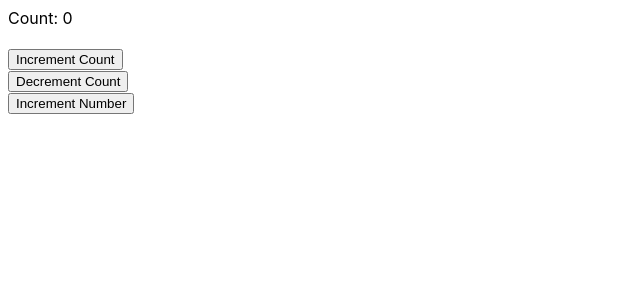
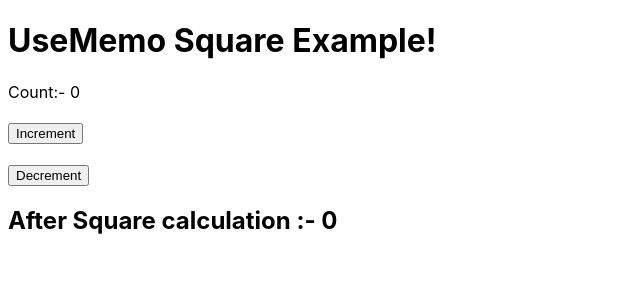
Before and after one commit to raghavendramj/NS_Rosalind_MERN, a React (Create React App) app in the folder ReactJS/newton-react-app/: page / in a window 1280 px wide. Shown: the top 300 px of the page, without its empty margins (0-640 px from the left). Built offline with nearby package versions, Linux system fonts and the light colour scheme.

Commit message:
Usememo example

```diff
--- a/ReactJS/newton-react-app/src/App.js
+++ b/ReactJS/newton-react-app/src/App.js
@@ -1,7 +1,7 @@
 import React from "react";
 import "./App.css";
-import UseEffectWithHook from "./hooks/UseCallBackWithHook";
-import UseCallBackWithoutHook from "./hooks/usecallbackWithoutHook";
+
+import UseMemoHook from "./hooks/usememo";
 
 function App() {
   return (
@@ -12,7 +12,8 @@ function App() {
     <UseRefHook /> */}
       {/* <UseReducerHook /> */}
       {/* <UseCallBackWithoutHook /> */}
-      <UseEffectWithHook />
+      {/* <UseEffectWithHook /> */}
+      <UseMemoHook />
     </React.Fragment>
   );
 }
--- a/ReactJS/newton-react-app/src/hooks/UseCallBackWithHook.jsx
+++ b/ReactJS/newton-react-app/src/hooks/UseCallBackWithHook.jsx
@@ -1,8 +1,8 @@
 import { useCallback, useState } from "react";
 
-function UseEffectWithHook() {
+const funCount = new Set();
 
-    const funCount = new Set();
+const UseEffectWithHook = () => {
 
     const [count, setCount] = useState(0);
     const [number, setNumber] = useState(0);
--- a/ReactJS/newton-react-app/src/hooks/usecallbackWithoutHook.jsx
+++ b/ReactJS/newton-react-app/src/hooks/usecallbackWithoutHook.jsx
@@ -1,8 +1,9 @@
 import { useState } from "react";
+
+const funCount = new Set();
 
 function UseCallBackWithoutHook() {
 
-    const funCount = new Set();
 
     const [count, setCount] = useState(0);
     const [number, setNumber] = useState(0);
--- /dev/null
+++ b/ReactJS/newton-react-app/src/hooks/usememo.jsx
@@ -0,0 +1,45 @@
+import { useState } from "react";
+import { useMemo } from "react";
+
+
+const cache = {};
+
+function calcuSquare(number) {
+    if (cache[number]) {
+        console.log("Returning ",cache[number], " from cache!");
+        return cache[number];
+    }
+    const result = number * number;
+    cache[number] = result;
+    console.log("Returning after storing it in cache!");
+    return result;
+}
+
+function UseMemoHook() {
+    const [count, setCount] = useState(0);
+    const newSquare = useMemo(() => calcuSquare(count), [count]);
+    const increment = () => {
+        setCount(count => count + 1);
+    }
+    const decrement = () => {
+        setCount(count => count - 1);
+    }
+
+    return (
+        <>
+            <h1>UseMemo Square Example!</h1>
+            <div>
+                Count:- {count}
+                <br />    <br />
+                <button onClick={increment}> Increment </button>
+                <br />    <br />
+                <button onClick={decrement}> Decrement </button>
+                <br />
+                <h2>After Square calculation :- {newSquare}</h2>
+            </div>
+        </>
+
+    );
+}
+
+export default UseMemoHook;
```
